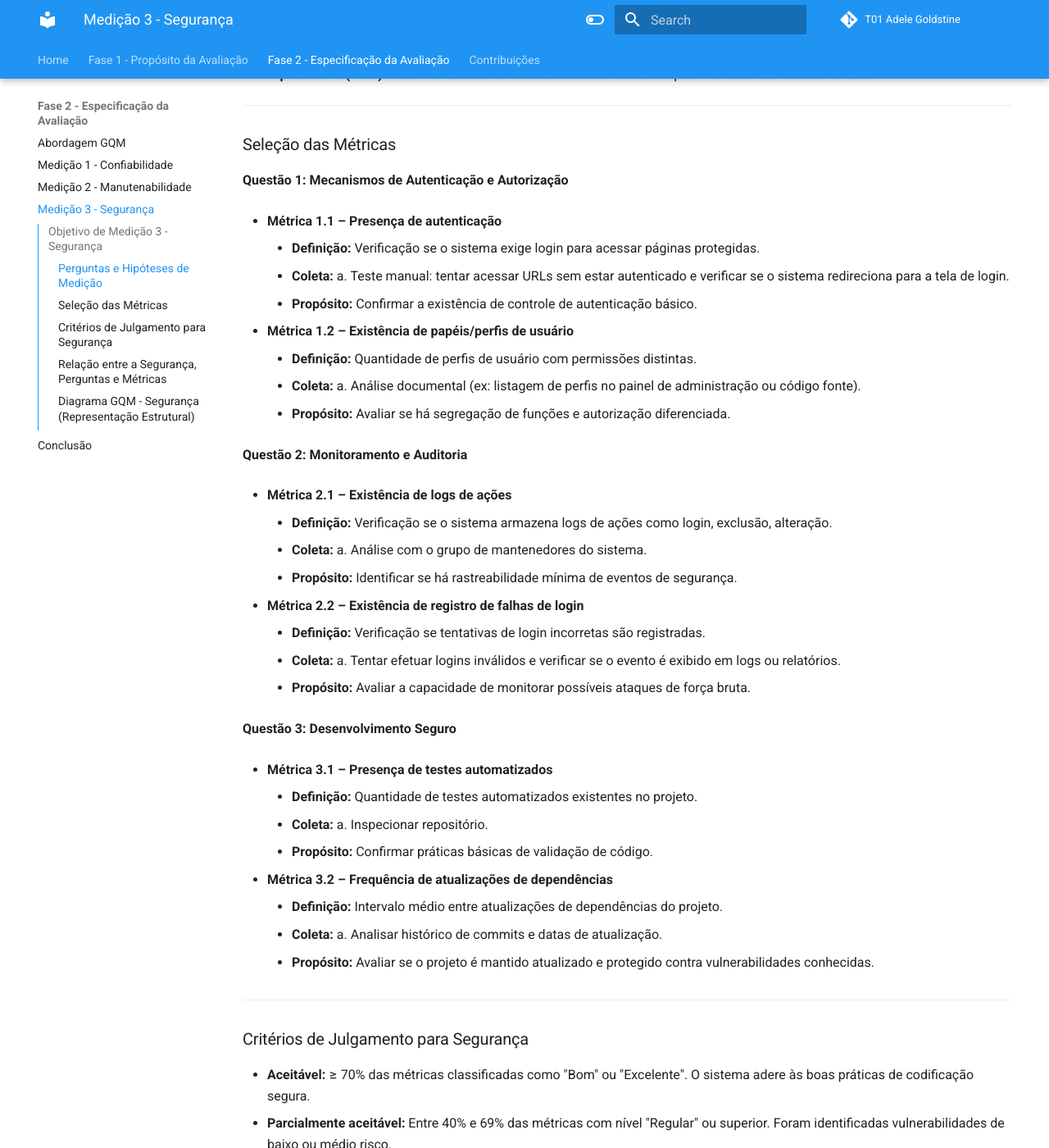
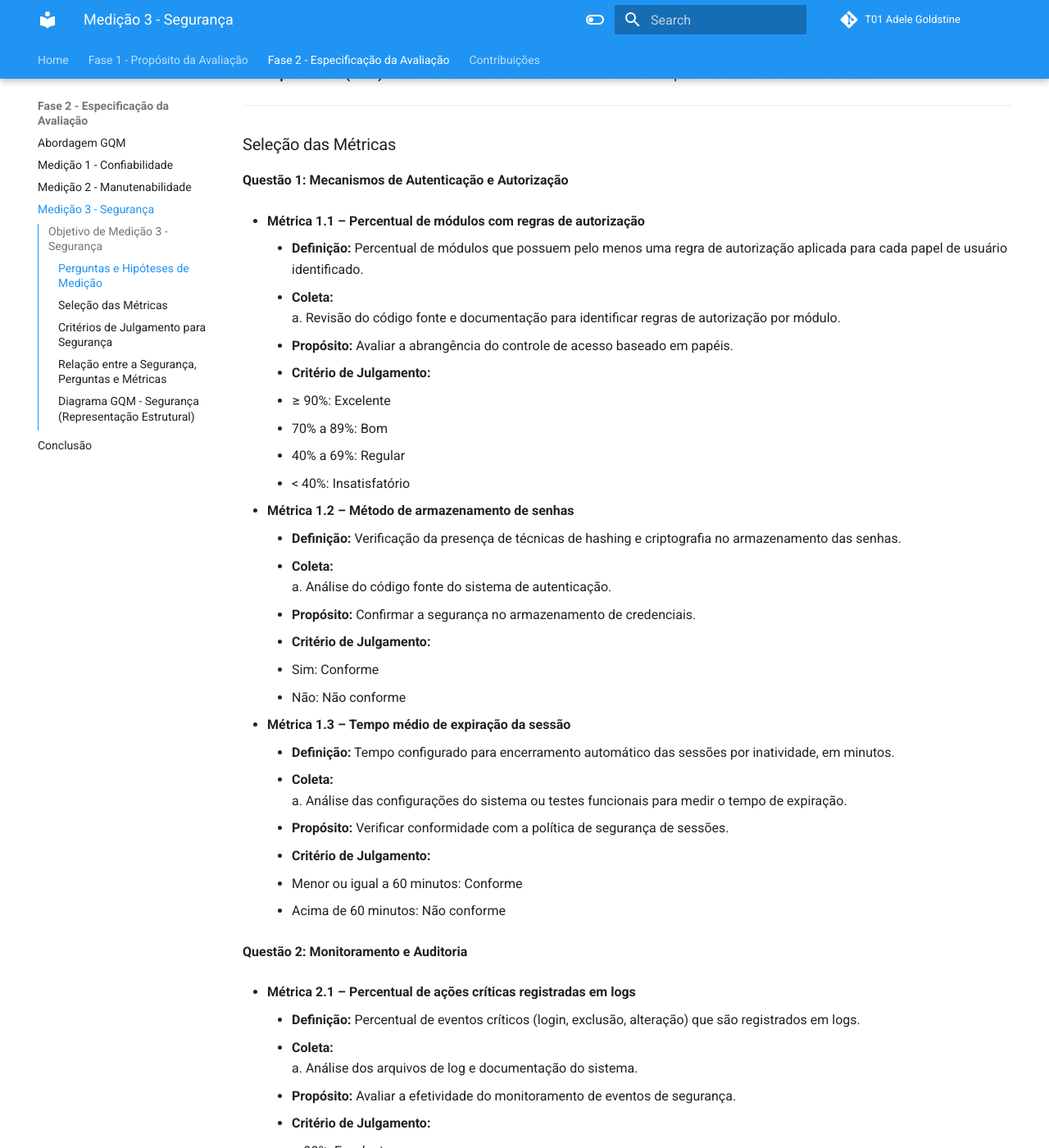
Before and after one commit to FCTE-Qualidade-de-Software-1/2025-2_T01_ADELE-GOLDSTINE, an MkDocs documentation site: the page built from docs/fase_2/gqm_seguranca.md, in a window 1280 px wide and 1400 px high, scrolled down 1124 px. Shown: the whole window at 82% size. Built offline with MkDocs 1.6.1 and Material for MkDocs 9.7.7, drawn with Linux system fonts in a browser that asks for light colours; comment, search, counter and statistics services are not loaded; some of the changed text lies outside the part shown.

Commit message:
atualiza seleção de métricas

```diff
--- a/docs/fase_2/gqm_seguranca.md
+++ b/docs/fase_2/gqm_seguranca.md
@@ -1,8 +1,3 @@
-<!--  Observação da Manuella
-
-AQUI IRIAM OS OUTROS OBJETIVOS DE MEDIÇÃO (MANUTENIBILIDADE E SEGURANÇA) COM SUAS RESPECTIVAS TABELAS, PERGUNTAS, HIPÓTESES, MÉTRICAS E DIAGRAMAS
- -->
-
 ## Objetivo de Medição 3 - Segurança
 
 
@@ -72,48 +67,82 @@ AQUI IRIAM OS OUTROS OBJETIVOS DE MEDIÇÃO (MANUTENIBILIDADE E SEGURANÇA) COM
 
 **Questão 1: Mecanismos de Autenticação e Autorização**
 
-* **Métrica 1.1 – Presença de autenticação**
-    * **Definição:** Verificação se o sistema exige login para acessar páginas protegidas.
+* **Métrica 1.1 – Percentual de módulos com regras de autorização**
+    * **Definição:** Percentual de módulos que possuem pelo menos uma regra de autorização aplicada para cada papel de usuário identificado.
     * **Coleta:**
-        a. Teste manual: tentar acessar URLs sem estar autenticado e verificar se o sistema redireciona para a tela de login.
-    * **Propósito:** Confirmar a existência de controle de autenticação básico.
+        a. Revisão do código fonte e documentação para identificar regras de autorização por módulo.
+    * **Propósito:** Avaliar a abrangência do controle de acesso baseado em papéis.
+    * **Critério de Julgamento:**
+      - ≥ 90%: Excelente
+      - 70% a 89%: Bom
+      - 40% a 69%: Regular
+      - < 40%: Insatisfatório
 
-* **Métrica 1.2 – Existência de papéis/perfis de usuário**
-    * **Definição:** Quantidade de perfis de usuário com permissões distintas.
+* **Métrica 1.2 – Método de armazenamento de senhas**
+    * **Definição:** Verificação da presença de técnicas de hashing e criptografia no armazenamento das senhas.
     * **Coleta:**
-        a. Análise documental (ex: listagem de perfis no painel de administração ou código fonte).
-    * **Propósito:** Avaliar se há segregação de funções e autorização diferenciada.
+        a. Análise do código fonte do sistema de autenticação.
+    * **Propósito:** Confirmar a segurança no armazenamento de credenciais.
+    * **Critério de Julgamento:**
+      - Sim: Conforme
+      - Não: Não conforme
 
+* **Métrica 1.3 – Tempo médio de expiração da sessão**
+    * **Definição:** Tempo configurado para encerramento automático das sessões por inatividade, em minutos.
+    * **Coleta:**
+        a. Análise das configurações do sistema ou testes funcionais para medir o tempo de expiração.
+    * **Propósito:** Verificar conformidade com a política de segurança de sessões.
+    * **Critério de Julgamento:**
+      - Menor ou igual a 60 minutos: Conforme
+      - Acima de 60 minutos: Não conforme
 
 
 **Questão 2: Monitoramento e Auditoria**
 
-* **Métrica 2.1 – Existência de logs de ações**
-    * **Definição:** Verificação se o sistema armazena logs de ações como login, exclusão, alteração.
+* **Métrica 2.1 – Percentual de ações críticas registradas em logs**
+    * **Definição:** Percentual de eventos críticos (login, exclusão, alteração) que são registrados em logs.
     * **Coleta:**
-        a. Análise com o grupo de mantenedores do sistema.
-    * **Propósito:** Identificar se há rastreabilidade mínima de eventos de segurança.
+        a. Análise dos arquivos de log e documentação do sistema.
+    * **Propósito:** Avaliar a efetividade do monitoramento de eventos de segurança.
+    * **Critério de Julgamento:**
+      - ≥ 90%: Excelente
+      - 70% a 89%: Bom
+      - 40% a 69%: Regular
+      - < 40%: Insatisfatório
 
-* **Métrica 2.2 – Existência de registro de falhas de login**
-    * **Definição:** Verificação se tentativas de login incorretas são registradas.
+* **Métrica 2.2 – Percentual de logs com informações completas**
+    * **Definição:** Percentual de registros de log que incluem usuário, ação e data/hora.
     * **Coleta:**
-        a. Tentar efetuar logins inválidos e verificar se o evento é exibido em logs ou relatórios.
-    * **Propósito:** Avaliar a capacidade de monitorar possíveis ataques de força bruta.
+        a. Amostragem e análise dos registros de log.
+    * **Propósito:** Garantir a rastreabilidade adequada dos eventos registrados.
+    * **Critério de Julgamento:**
+      - ≥ 80%: Excelente
+      - 60% a 79%: Bom
+      - 40% a 59%: Regular
+      - < 40%: Insatisfatório
 
 
 **Questão 3: Desenvolvimento Seguro**
 
-* **Métrica 3.1 – Presença de testes automatizados**
-    * **Definição:** Quantidade de testes automatizados existentes no projeto.
+* **Métrica 3.1 – Número médio de testes de segurança por módulo principal**
+    * **Definição:** Quantidade média de casos de teste relacionados à segurança para cada módulo principal do sistema.
     * **Coleta:**
-        a. Inspecionar repositório.
-    * **Propósito:** Confirmar práticas básicas de validação de código.
+        a. Inspeção do repositório de testes automatizados e documentação.
+    * **Propósito:** Avaliar a cobertura dos testes de segurança no projeto.
+    * **Critério de Julgamento:**
+      - ≥ 3 testes: Excelente
+      - 2 testes: Bom
+      - 1 teste: Regular
+      - 0 testes: Insatisfatório
 
-* **Métrica 3.2 – Frequência de atualizações de dependências**
-    * **Definição:** Intervalo médio entre atualizações de dependências do projeto.
+* **Métrica 3.2 – Frequência média de atualização de dependências**
+    * **Definição:** Intervalo médio, em meses, entre atualizações das dependências externas do projeto.
     * **Coleta:**
-        a. Analisar histórico de commits e datas de atualização.
-    * **Propósito:** Avaliar se o projeto é mantido atualizado e protegido contra vulnerabilidades conhecidas.
+        a. Análise do histórico de commits e arquivos de configuração de dependências.
+    * **Propósito:** Verificar a manutenção do projeto em relação a vulnerabilidades conhecidas.
+    * **Critério de Julgamento:**
+      - Atualização a cada ≤ 6 meses: Conforme
+      - Atualização > 6 meses: Não conforme
 
 ---
 
```
